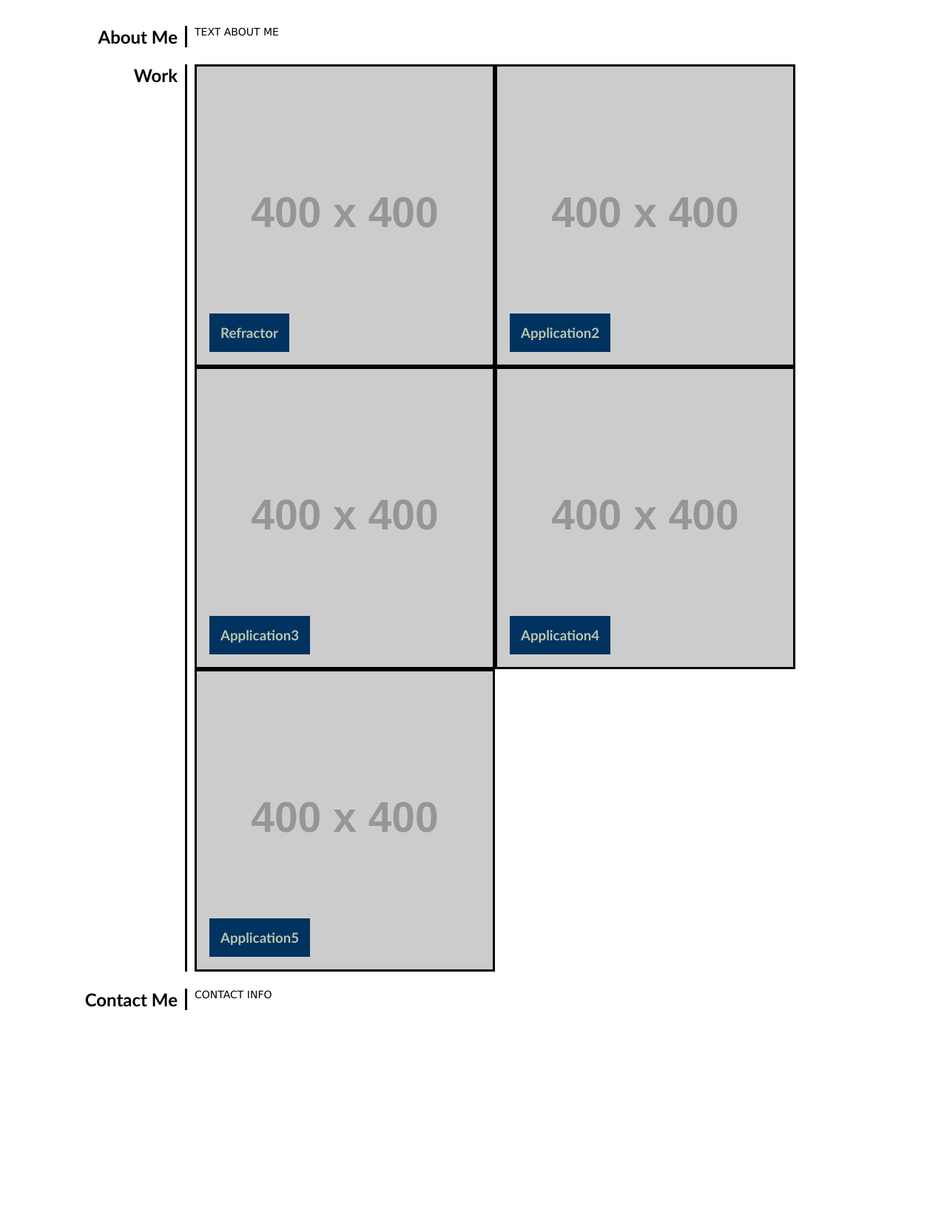
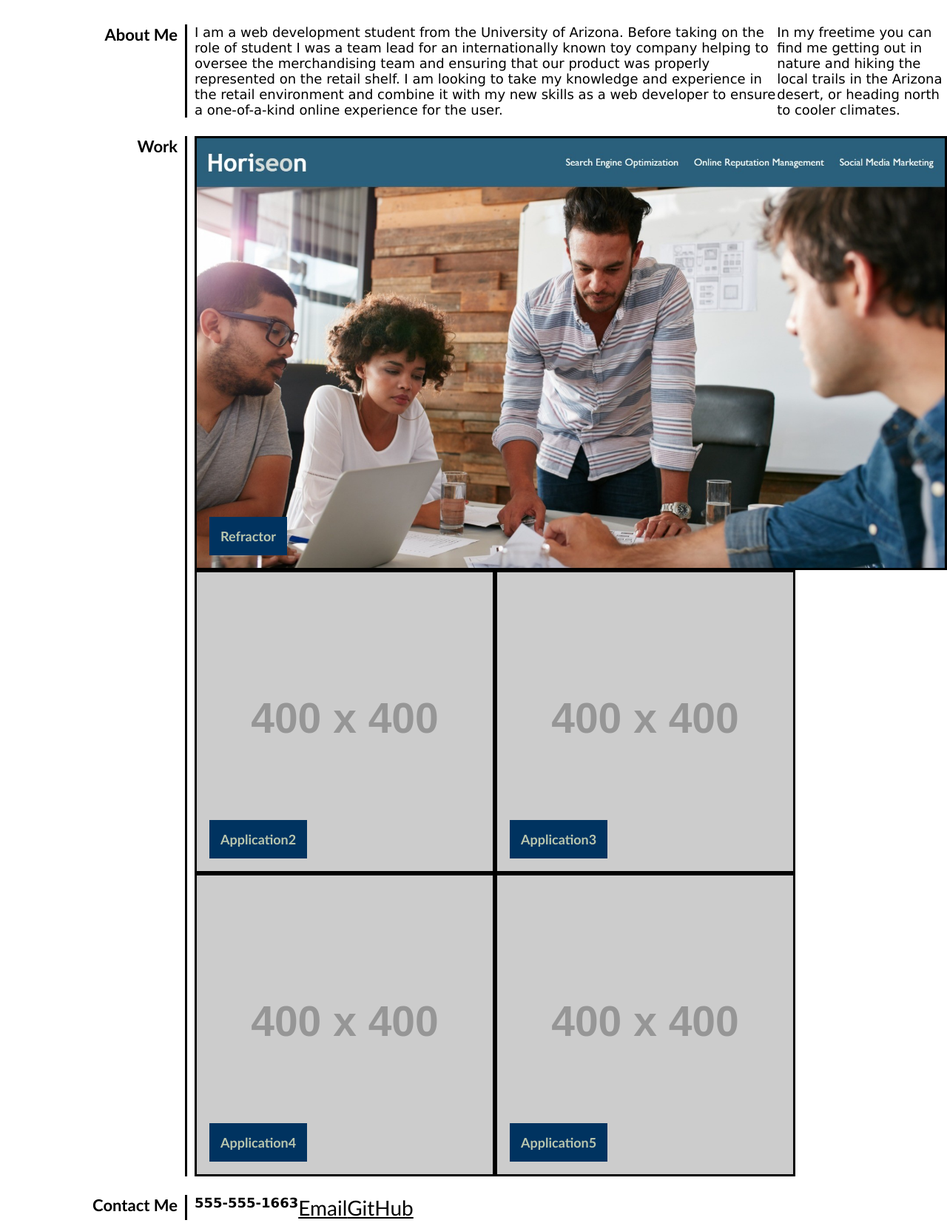
Before and after one commit to JMan4342/Portfolio, a plain HTML site: page index.html in a window 1280 px wide. Shown: the part 259-1913 px from the top of the page at 74% size. Before the commit the page ends 1629 px from the top, so only its background shows below. Drawn offline with Linux system fonts and the light colour scheme; placeholder pictures from the web are drawn by us.

Commit message:
Format contact me section

```diff
--- a/assets/css/style.css
+++ b/assets/css/style.css
@@ -3,6 +3,12 @@
   padding: 0;
   margin: 0;
   font-family: Geneva, Arial, "Times New Roman";
+  font-size: 18px;
+}
+
+/* Allow smooth scrolling. */
+html {
+    scroll-behavior: smooth;
 }
 
 header {
@@ -35,18 +41,20 @@ nav ul {
 nav ul li {
   display: inline-block;
   margin: 10px;
-  font-size: 28px;
 }
 
 a {
   font-family: Candara, Optima, Calibri;
   color: black;
+  font-size: 28px;
 }
 
 #profile {
   border-radius: 360px;
   border: #b9c6ae;
   padding: 3px;
+  width: 250px;
+  height: 250px;
 }
 
 /* Places sections with headers on left and content on right */
@@ -62,6 +70,7 @@ a {
   min-width: 250px;
   text-align: right;
   padding-right: 10px;
+  font-size: 22px;
 }
 
 h2 {
@@ -71,7 +80,7 @@ h2 {
 /* Adds border to left of content. */
 .about div,
 .contact div {
-  display: block;
+  display: flex;
   width: initial;
   padding-left: 10px;
   border-left: solid;
@@ -82,11 +91,6 @@ h2 {
 .work img {
   border: solid;
 }
-
-/* .work .refractor img {
-    width: 100%;
-    height: auto;
-} */
 
 /* Wraps application images when change screen width. */
 .application {
@@ -128,6 +132,12 @@ h3 {
   font-family: Candara, Optima, Calibri;
 }
 
+.contact div {
+    display: inline-flex;
+    justify-content: space-evenly;
+    align-content: flex-start;
+}
+
 /* Adjust font size in header for smaller screen sizes. */
 @media screen and (max-width: 1114px) {
   h1 {
--- a/index.html
+++ b/index.html
@@ -2,16 +2,14 @@
 <html lang="en">
   <head>
     <title>Joseph Manning</title>
-        <link rel="stylesheet" href="./assets/css/style.css"/>
+    <link rel="stylesheet" href="./assets/css/style.css" />
   </head>
 
   <body>
-
     <!-- Include profile photo -->
     <header class="header">
-
       <section class="name">
-                <img src="https://via.placeholder.com/250" id="profile">
+        <img src="./assets/images/profile_pic.jpg" id="profile" />
         <h1>Joseph Manning</h1>
       </section>
 
@@ -32,8 +30,8 @@
         </nav>
       </section>
     </header>
-        <br>
-        <br>
+    <br />
+    <br />
 
     <!-- About me section -->
     <section class="about">
@@ -41,13 +39,25 @@
       <h2>About Me</h2>
       <div>
         <p>
-                    TEXT ABOUT ME
+          I am a web development student from the University of Arizona. Before
+          taking on the role of student I was a team lead for an internationally
+          known toy company helping to oversee the merchandising team and
+          ensuring that our product was properly represented on the retail
+          shelf. I am looking to take my knowledge and experience in the retail
+          environment and combine it with my new skills as a web developer to
+          ensure a one-of-a-kind online experience for the user.
+        </p>
+        <br /><br />
+        <p>
+          In my freetime you can find me getting out in nature and hiking the
+          local trails in the Arizona desert, or heading north to cooler
+          climates.
         </p>
       </div>
     </section>
 
-        <br>
-        <br>
+    <br />
+    <br />
 
     <!-- Showcase work -->
     <section class="work">
@@ -55,31 +65,34 @@
       <h2>Work</h2>
       <div class="application">
         <div class="refractor">
-                        <img src="https://via.placeholder.com/400">
+          <!-- Link to refractor site homework -->
+          <a href="https://jman4342.github.io/CodeRefactor/">
+            <img src="./assets/images/horiseon_pic.jpeg" />
+          </a>
           <div id="refractor">
             <h3>Refractor</h3>
           </div>
         </div>
         <div class="app2">
-                        <img src="https://via.placeholder.com/400">
+          <img src="https://via.placeholder.com/400" />
           <div id="app2">
             <h3>Application2</h3>
           </div>
         </div>
         <div class="app3">
-                        <img src="https://via.placeholder.com/400">
+          <img src="https://via.placeholder.com/400" />
           <div id="app3">
             <h3>Application3</h3>
           </div>
         </div>
         <div class="app4">
-                        <img src="https://via.placeholder.com/400">
+          <img src="https://via.placeholder.com/400" />
           <div id="app4">
             <h3>Application4</h3>
           </div>
         </div>
         <div class="app5">
-                        <img src="https://via.placeholder.com/400">
+          <img src="https://via.placeholder.com/400" />
           <div id="app5">
             <h3>Application5</h3>
           </div>
@@ -87,20 +100,24 @@
       </div>
     </section>
 
-        <br>
-        <br>
+    <br />
+    <br />
 
     <!-- Contact info -->
     <section class="contact">
       <a name="Contact Me"></a>
       <h2>Contact Me</h2>
-                <div>
+      <div class="info">
             <p>
-                    CONTACT INFO
+                <strong>555-555-1663</strong>
+            </p>
+            <p>
+                <a href="mailto:manning.joseph.4342@gmail.com">Email</a>
+            </p>
+            <p>
+                <a href="https://github.com/JMan4342" target="_blank">GitHub</a>
             </p>
         </div>
     </section>
-
   </body>
-
 </html>
```
Also changed, not shown: assets/images/horiseon_pic.jpeg (added), assets/images/profile_pic.jpg (added). Lines whose indentation alone changed are shown as unchanged.
